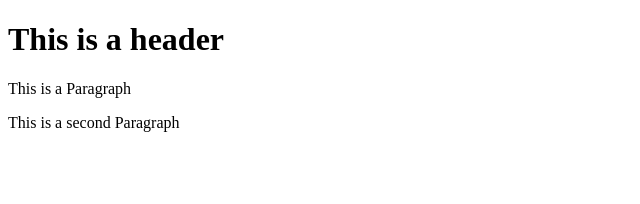
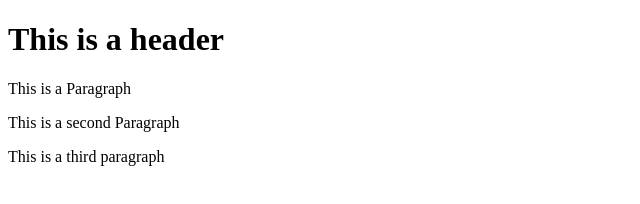
Before and after one commit to fahadullahkhanbim/Map, a website: page index.html in a window 1280 px wide. Shown: the whole page, without its empty margins (0-640 px from the left). Drawn offline with Linux system fonts and the light colour scheme.

Commit message:
fourth commit

```diff
--- a/index.html
+++ b/index.html
@@ -10,5 +10,6 @@
     <h1>This is a header</h1>
     <p>This is a Paragraph</p>
     <p>This is a second Paragraph</p>
+    <p>This is a third paragraph</p>
   </body>
 </html>
```
Also changed, not shown: package.json (added, +24 -0 lines), 2 other files.
